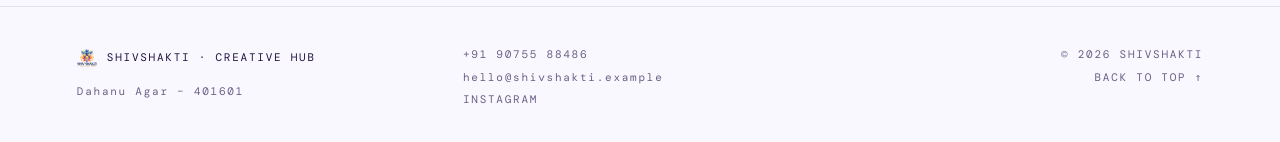
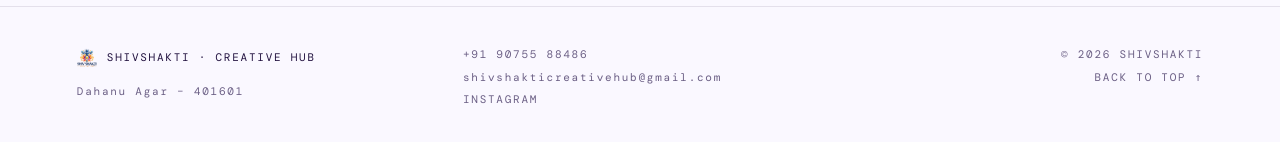
Before and after one commit to aayushpatil25/shivshakti, a React (Vite) app: page / in a window 1280 px wide. Shown: the part 10945-11087 px from the top of the page. Built offline with nearby package versions, Linux system fonts and the light colour scheme; a web font is replaced by a local one.

Commit message:
Updated mail details

```diff
--- a/src/content.ts
+++ b/src/content.ts
@@ -12,7 +12,7 @@ export const brand = {
   /** REPLACE: number shown on the page. */
   phoneDisplay: '+91 90755 88486',
   /** REPLACE */
-  email: 'hello@shivshakti.example',
+  email: 'shivshakticreativehub@gmail.com',
   /** REPLACE */
   address: 'Dahanu Agar – 401601',
   /** REPLACE (leave '' to hide). */
```
